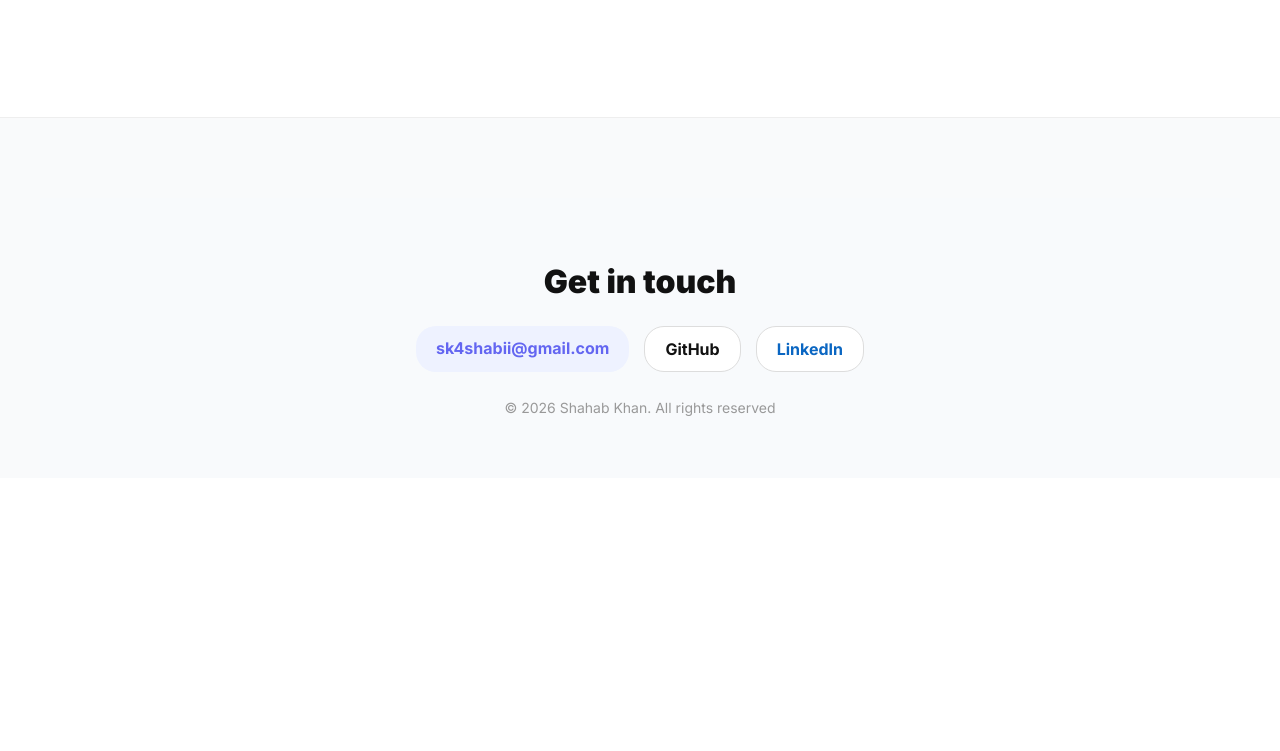
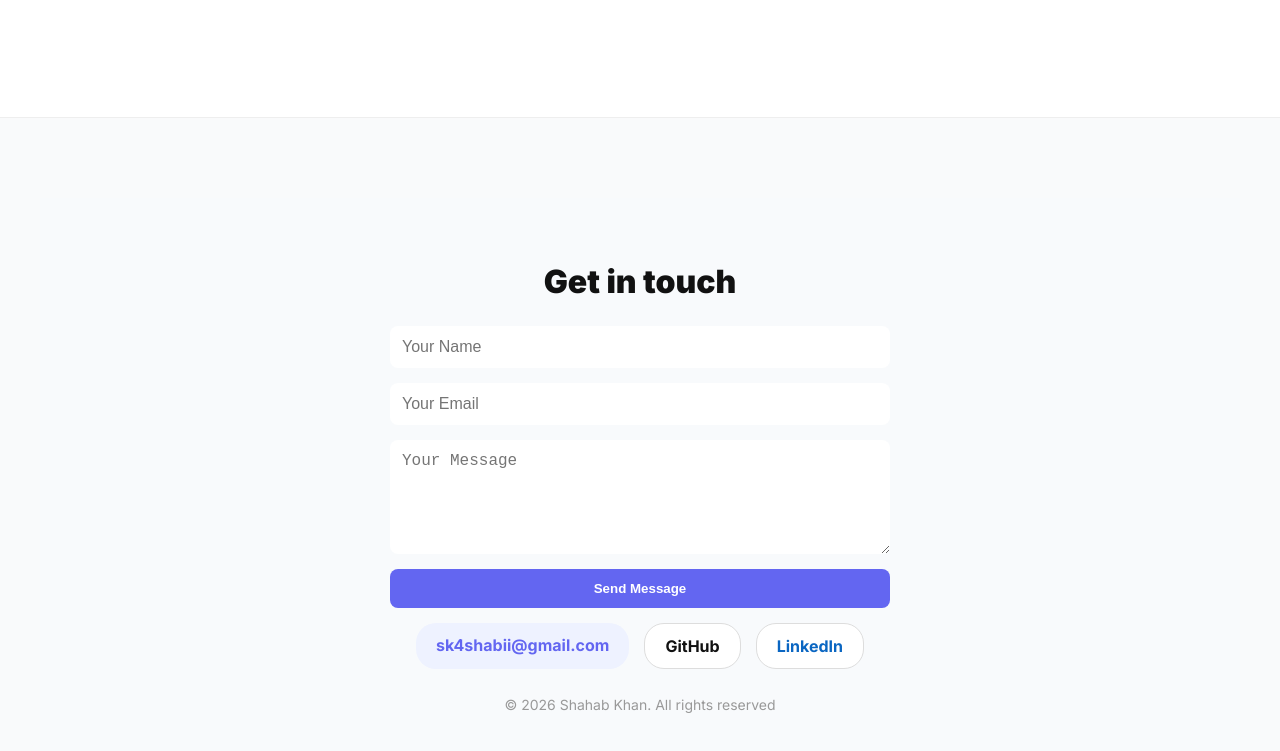
Before and after one commit to shahabkhan-3/My-Portfolio, a plain HTML site: page index.html in a window 1280 px wide. Shown: the part 1903-2654 px from the top of the page. Before the commit the page ends 2381 px from the top, so only its background shows below. Drawn offline with Linux system fonts and the light colour scheme.

Commit message:
Contact form added and working

```diff
--- a/index.html
+++ b/index.html
@@ -55,8 +55,19 @@
        <footer>
         <section class="contact-section" id="contact" style="text-align: center; padding: 60px 20px; background: #f8fafc; margin-top: 80px;">
             <h3 style="font-size: 32px; font-weight: 900; margin-bottom: 20px;">Get in touch</h3>
+            <form action="https://formsubmit.co/sk4shabii@gmail.com" method="POST" class="contact-form">
 
-            <div style="display: flex; gap: 15px; justify-content: center; margin-bottom: 25px; flex-wrap: wrap;">
+               <input type="hidden" name="_captcha" value="false">
+               <input type="hidden" name="_subject" value="New message from Portfolio!">
+
+                <input type="text" name="name" id="name" placeholder="Your Name" required>
+                <input type="email" name="email" id="email" placeholder="Your Email" required>
+                <textarea name="message" id="message" placeholder="Your Message" rows="5" required></textarea>
+
+                <button type="submit">Send Message</button>
+            </form>
+
+            <div class="social-link" style="display: flex; gap: 15px; justify-content: center; margin-bottom: 25px; flex-wrap: wrap;">
               <a href="mailto:sk4shabii@gmail.com" style="text-decoration: none; color: #6366f1; font-weight: 600; background: #eef2ff; padding: 10px 20px; border-radius: 20px;">sk4shabii@gmail.com</a>
               <a href="https://github.com/shahabkhan-3" target="_blank" style="text-decoration: none; color: #111; font-weight: 600; background: #fff; border: 1px solid #ddd; padding: 10px 20px; border-radius: 20px;">GitHub</a>
               <a href="https://www.linkedin.com/in/shahab-khan-8135a7421" target="_blank" style="text-decoration: none; color: #0a66c2; font-weight: 600; background: #fff; border: 1px solid #ddd; padding: 10px 20px; border-radius: 20px;">LinkedIn</a>
--- a/portfolio.css
+++ b/portfolio.css
@@ -190,6 +190,38 @@ footer .contact a {
 footer .contact a:hover {
   color: #1A2DFF;
 }
+.contact-form {
+  max-width: 500px;
+  margin: 0 auto;
+  display: flex;
+  flex-direction: column;
+  gap: 15px;
+}
+
+.contact-form input,
+.contact-form textarea {
+  padding: 12px;
+  border-radius: 8px;
+  border: none;
+  font-size: 16px;
+}
+
+.contact-form button {
+  padding: 12px;
+  background: #6366f1;
+  color: white;
+  border: none;
+  border-radius: 8px;
+  font-weight: bold;
+  cursor: pointer;
+}
+
+.contact-form button:hover {
+  background: #4f46e5;
+}
+.social-link{
+  margin: 15px;
+}
 
 @media (max-width: 768px) {
   .hero-section h1 { font-size: 44px; letter-spacing: -2px; }
```
